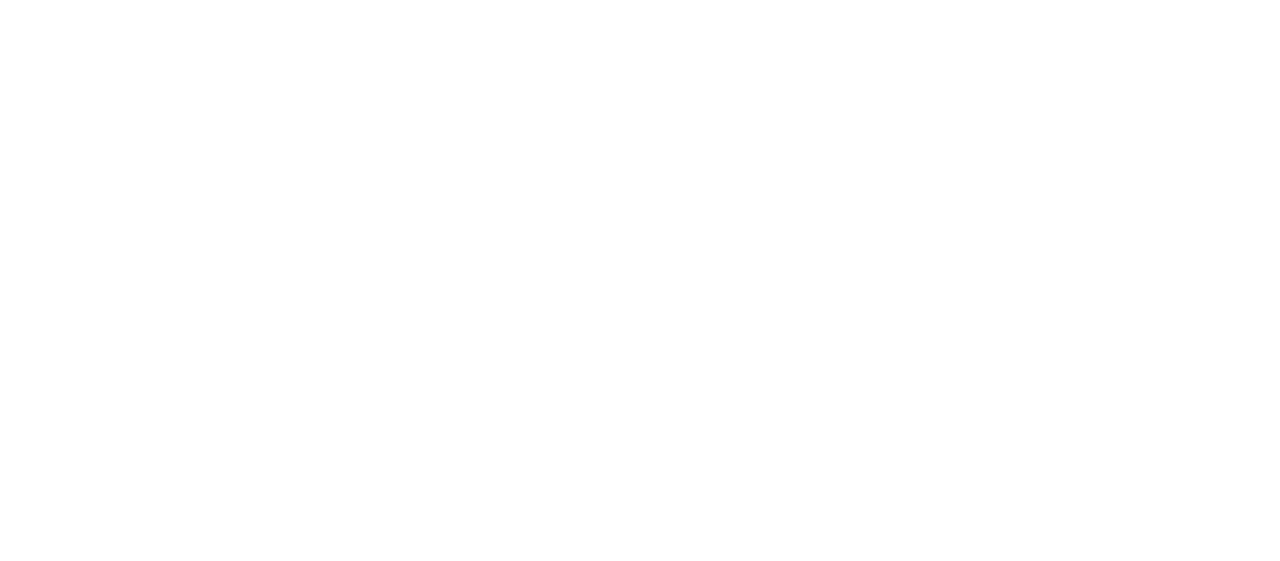
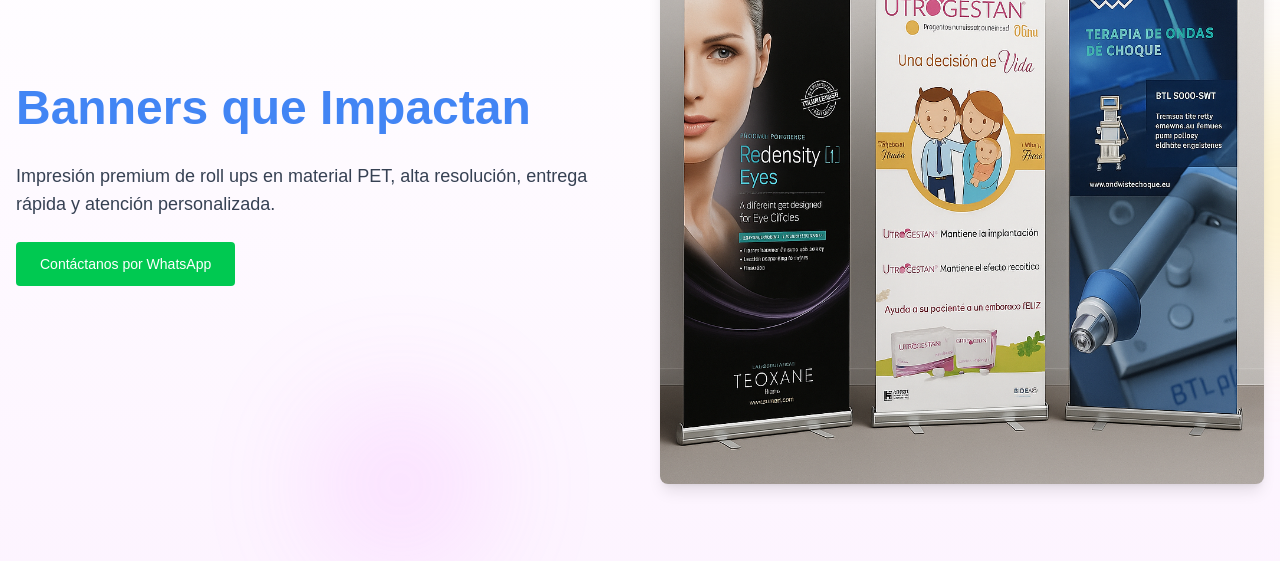
Before and after one commit to jcmrpty/gripper-web, a Next.js app: page /banners in a window 1280 px wide. Shown: the part 269-830 px from the top of the page. Before the commit the page ends 800 px from the top, so only its background shows below. Built offline with nearby package versions, Linux system fonts and the light colour scheme.

Commit message:
Agrega sección Hero optimizada para SEO

```diff
--- a/src/app/banners/page.jsx
+++ b/src/app/banners/page.jsx
@@ -44,6 +44,50 @@
           Escríbenos
         </a>
       </section>
+      {/* Hero Section */}
+<section
+  aria-label="Presentación de producto"
+  className="relative overflow-hidden bg-gradient-to-b from-white to-fuchsia-50 pt-12 pb-20"
+>
+  <div className="container mx-auto px-4 grid md:grid-cols-2 gap-10 items-center relative z-10">
+
+    {/* Texto principal */}
+    <div className="space-y-6">
+      <h1 className="text-4xl sm:text-5xl font-bold text-[#4285F4] leading-tight">
+        Banners que Impactan
+      </h1>
+      <p className="text-lg text-gray-700">
+        Impresión premium de roll ups en material PET, alta resolución, entrega rápida y atención personalizada.
+      </p>
+      <a
+        href="https://wa.me/+50766340008"
+        target="_blank"
+        rel="noopener noreferrer"
+      >
+        <button className="bg-green-500 hover:bg-green-600 text-white px-6 py-3 rounded text-sm font-medium">
+          Contáctanos por WhatsApp
+        </button>
+      </a>
+    </div>
+
+    {/* Imagen de banners */}
+    <div className="relative w-full">
+      <Image
+        src="/images/banner-principal.png"
+        alt="Ejemplo de banners roll up de alta calidad"
+        width={800}
+        height={500}
+        className="mx-auto rounded-lg shadow-lg"
+        unoptimized
+        priority
+      />
+    </div>
+  </div>
+
+  {/* Decoraciones suaves */}
+  <div className="absolute top-1/2 right-0 w-64 h-64 bg-yellow-300 rounded-full blur-3xl opacity-20 -translate-y-1/2 translate-x-1/2" />
+  <div className="absolute bottom-0 left-1/4 w-40 h-40 bg-fuchsia-400 rounded-full blur-3xl opacity-20" />
+</section>
     </div>
   );
 }
```
